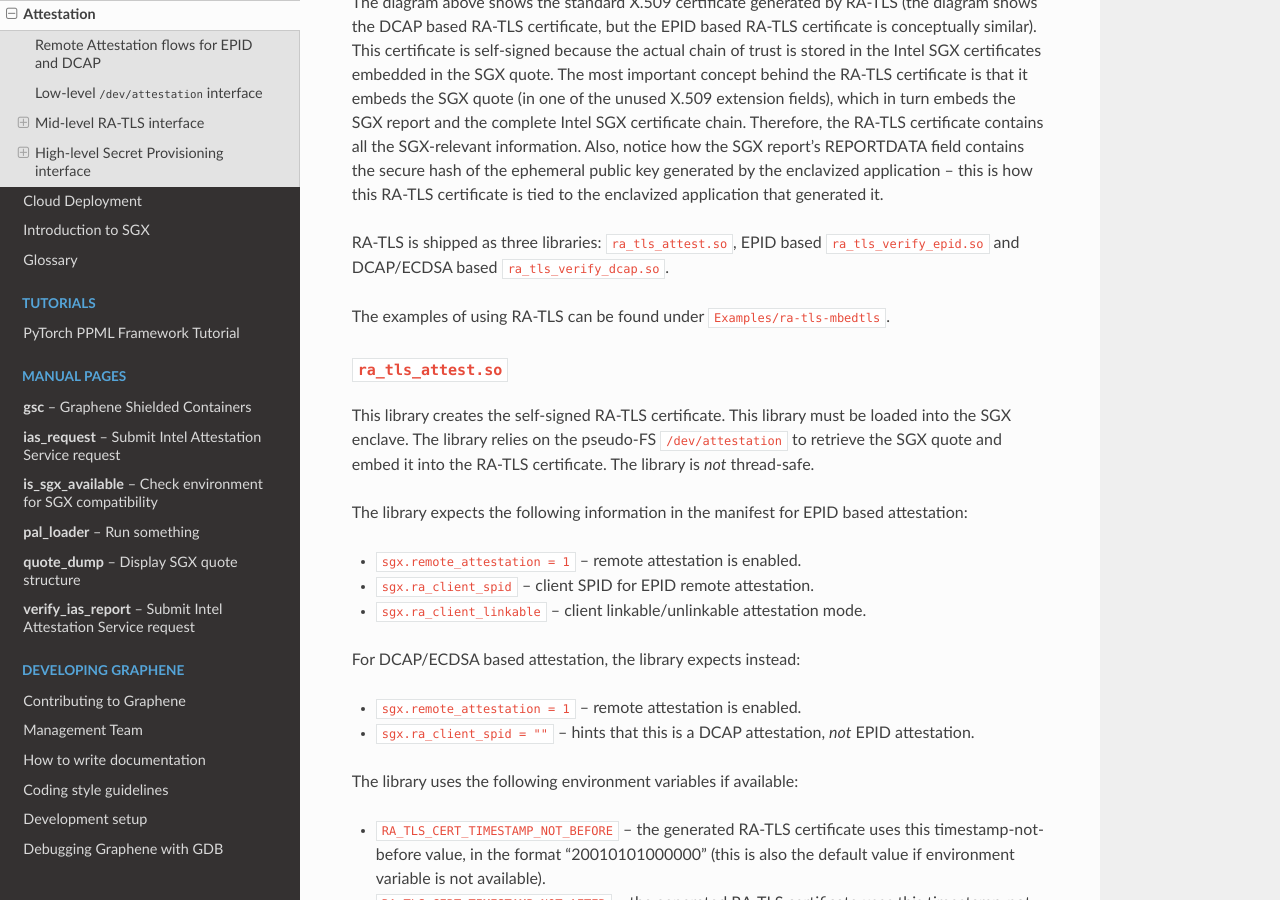
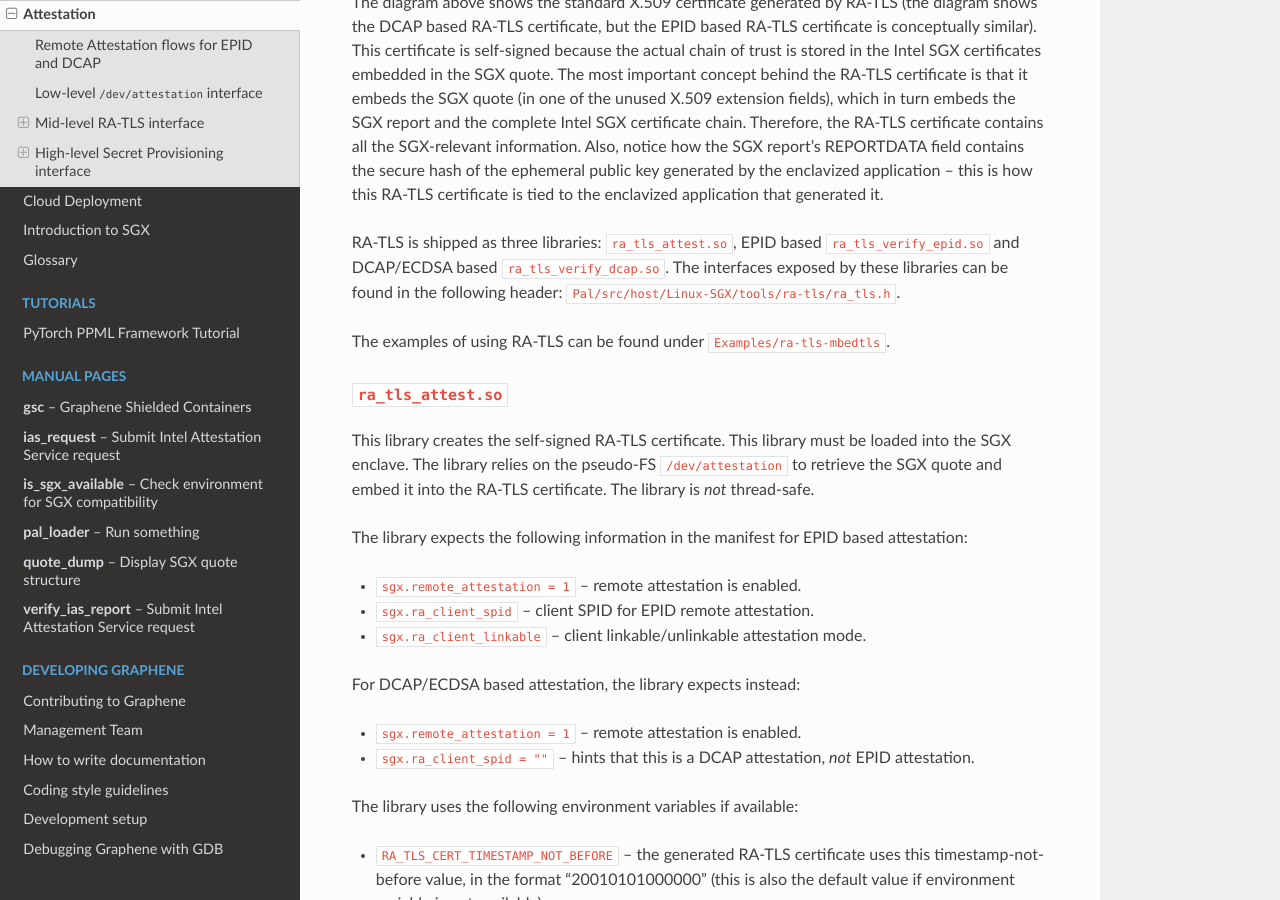
Before and after one commit to aeropittura/vaultrun, a Sphinx documentation site: the page built from Documentation/attestation.rst, in a window 1280 px wide and 900 px high, scrolled down 5101 px. Built offline with Sphinx 7.4.7 and the Read the Docs theme 2.0.0, drawn with Linux system fonts in a browser that asks for light colours; some of the changed text lies outside the part shown.

Commit message:
[Docs] Add tiny changes to Attestation document
Signed-off-by: Dmitrii Kuvaiskii <dmitrii.kuvaiskii@intel.com>

Original-author: Dmitrii Kuvaiskii <dmitrii.kuvaiskii@intel.com>
Original-committer: Dmitrii Kuvaiskii <dmitrii.kuvaiskii@intel.com>
Original-commit: ed4b2e0b9530e5f6161f477b8a4effd1a5247ec7

```diff
--- a/Documentation/attestation.rst
+++ b/Documentation/attestation.rst
@@ -220,6 +220,8 @@ this RA-TLS certificate is tied to the enclavized application that generated it.
 
 RA-TLS is shipped as three libraries: ``ra_tls_attest.so``, EPID based
 ``ra_tls_verify_epid.so`` and DCAP/ECDSA based ``ra_tls_verify_dcap.so``.
+The interfaces exposed by these libraries can be found in the following header:
+:file:`Pal/src/host/Linux-SGX/tools/ra-tls/ra_tls.h`.
 
 The examples of using RA-TLS can be found under ``Examples/ra-tls-mbedtls``.
 
```
Also changed, not shown: other parts of Documentation/attestation.rst (+1 -1 lines).
